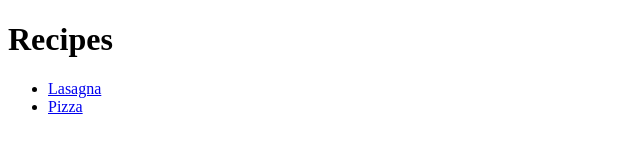
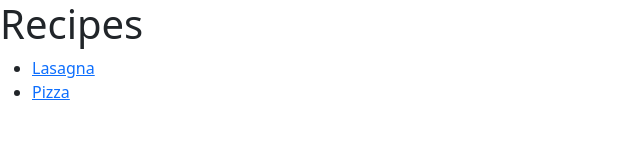
Before and after one commit to learndave/odin-recipes, a plain HTML site: page index.html in a window 1280 px wide. Shown: the whole page, without its empty margins (0-640 px from the left). Drawn offline with nearby package versions, Linux system fonts and the light colour scheme.

Commit message:
add bootstrap css source

```diff
--- a/index.html
+++ b/index.html
@@ -4,6 +4,7 @@
     <meta charset="UTF-8">
     <meta http-equiv="X-UA-Compatible" content="IE=edge">
     <meta name="viewport" content="width=device-width, initial-scale=1.0">
+    <link href="https://cdn.jsdelivr.net/npm/bootstrap@5.1.3/dist/css/bootstrap.min.css" rel="stylesheet" integrity="sha384-1BmE4kWBq78iYhFldvKuhfTAU6auU8tT94WrHftjDbrCEXSU1oBoqyl2QvZ6jIW3" crossorigin="anonymous">
     <title>The Odin Project: Recipes</title>
 </head>
 <body>
```
Also changed, not shown: recipes/lasagna.html (+1 -0 lines), recipes/pizza.html (+1 -0 lines).
